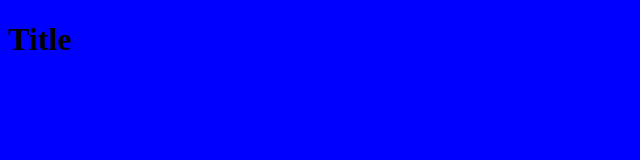
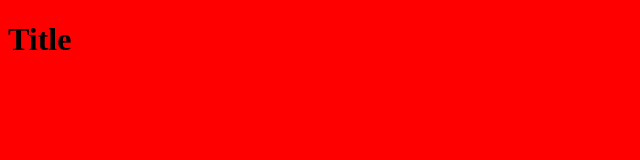
Before and after one commit to szgabor199654/git-tutorial, a plain HTML site: page index.html in a window 1280 px wide. Shown: the whole page, without its empty margins (0-640 px from the left). Drawn offline with Linux system fonts and the light colour scheme.

Commit message:
adding style

```diff
--- a/style.css
+++ b/style.css
@@ -1,4 +1,3 @@
 body {
   background: red;
-  background: blue;
 }
```
